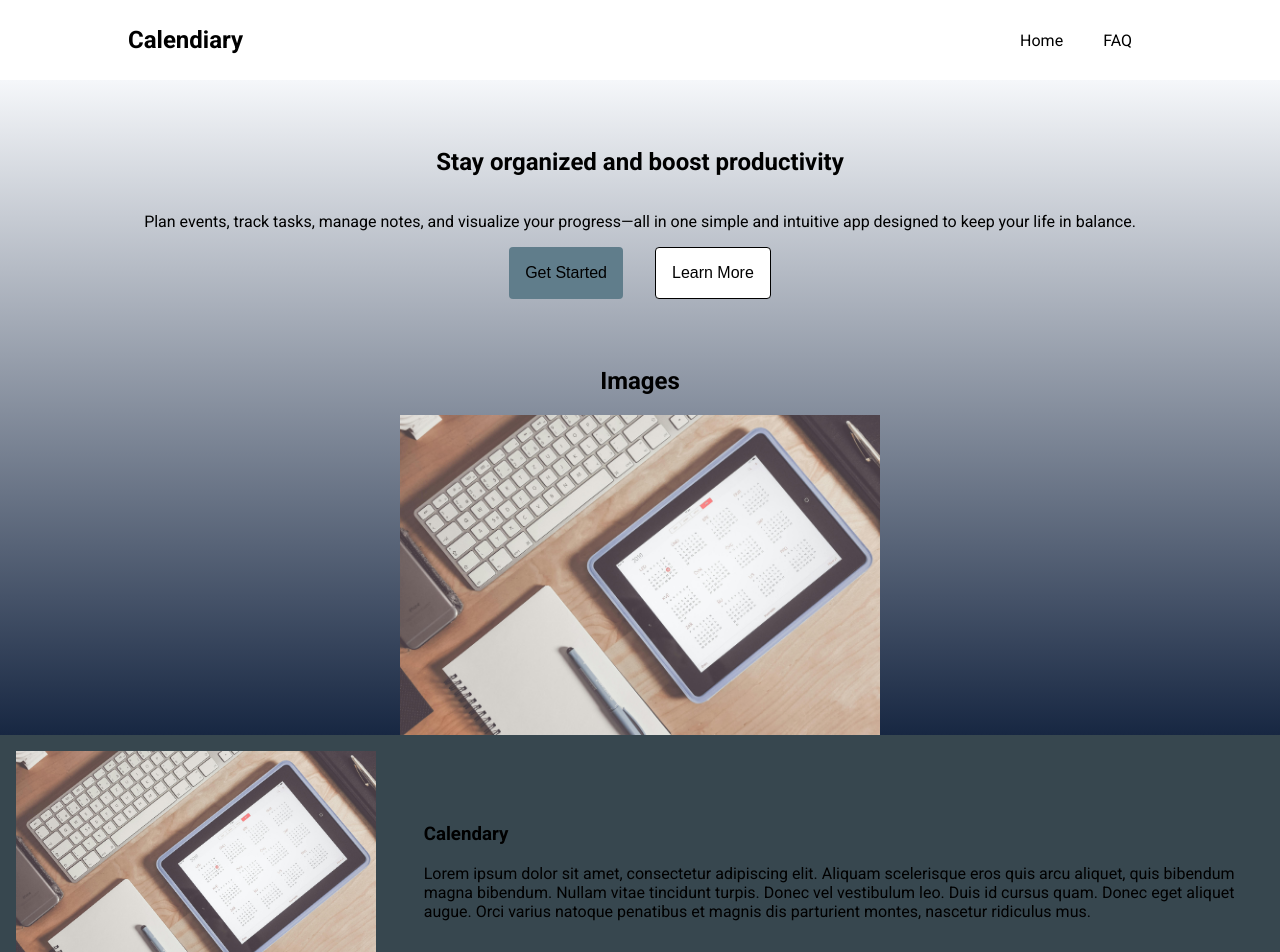
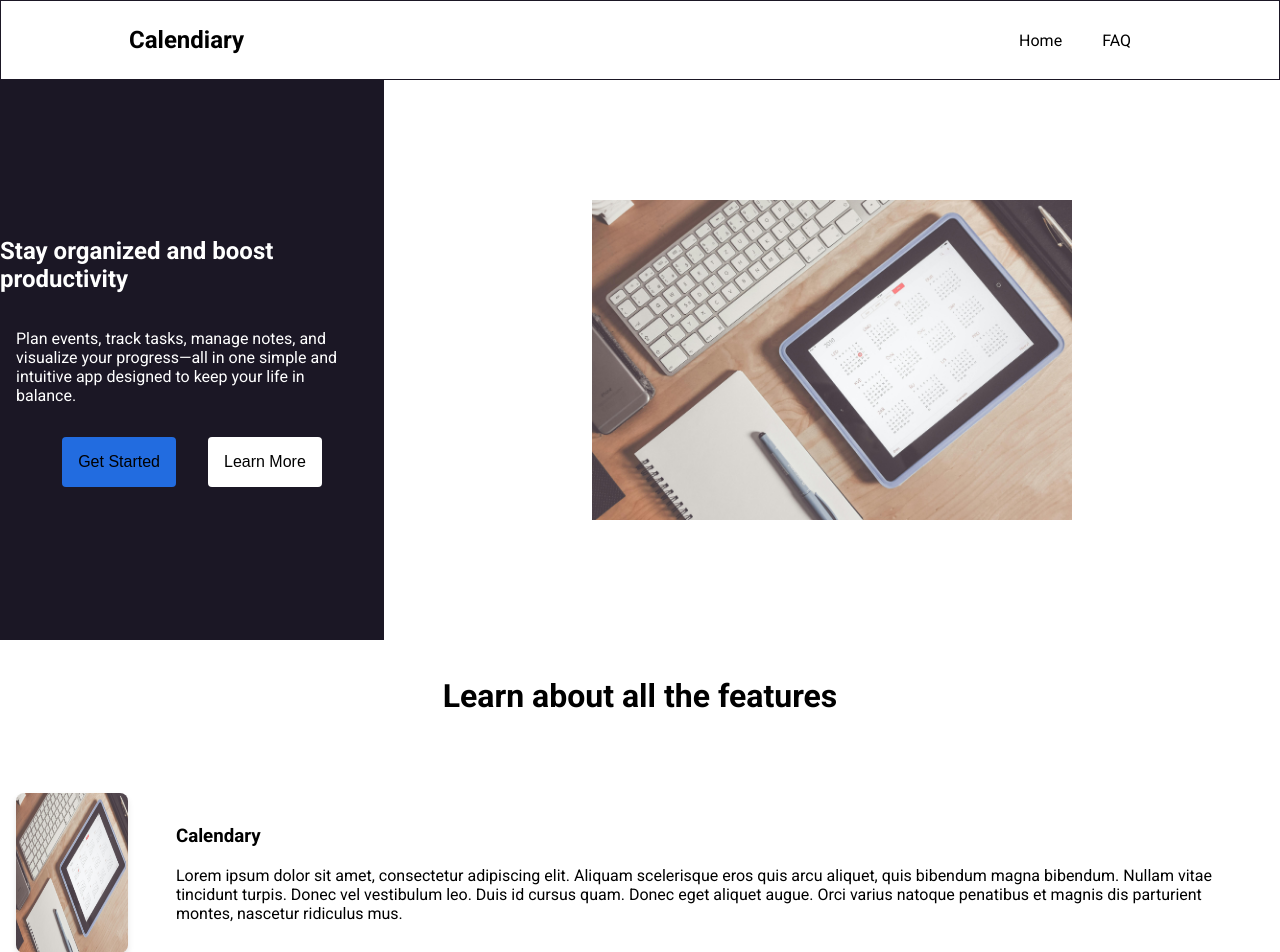
Before and after one commit to rrubbenn/Calendiary, an Angular app in the folder Calendiary/: page / in a window 1280 px wide. Shown: the top 952 px of the page. Built offline with nearby package versions, Linux system fonts and the light colour scheme.

Commit message:
style(home): styling updates

```diff
--- a/Calendiary/src/app/header/header.component.scss
+++ b/Calendiary/src/app/header/header.component.scss
@@ -21,6 +21,7 @@ header {
     background: white;
     padding: 0 10%;
     box-sizing: border-box;
+    border: 1px solid #1B1725;
 }
 
 .inner_header {
--- a/Calendiary/src/app/home/home.component.html
+++ b/Calendiary/src/app/home/home.component.html
@@ -13,21 +13,25 @@
                     <button class="start">
                         Get Started
                     </button>
-                    <a href="# ">
+                    <a href="#features">
                         <button class="learn">
                             Learn More
                         </button>
                     </a>
                 </div>
+
             </div>
         </div>
-        <div class="hero-image">
-            <h2> Images </h2>
+        <div class="hero-img">
             <img src="stockimg.jpg" alt="Calendary">
         </div>
     </div>
 
-    <div class="plank_type_1" id="plank_Calendary">
+    <div id="features">
+        <h1>Learn about all the features</h1>
+    </div>
+
+    <div class="plank_type_1">
         <div class="plank-image">
             <img src="stockimg.jpg" alt="Calendary">
         </div>
--- a/Calendiary/src/app/home/home.component.scss
+++ b/Calendiary/src/app/home/home.component.scss
@@ -1,3 +1,10 @@
+* {
+    // padding: 0;
+    // margin: 0;
+    list-style: none;
+    text-decoration: none;
+}
+
 :host {
     display: block;
 }
@@ -8,18 +15,17 @@
     justify-content: center;
     align-items: center;
     height: auto;
-    //height: 160vh;
-    background: linear-gradient(to bottom, #f5f7fa, #c3cfe2);
 }
 
 .hero {
     display: flex;
-    flex-direction: column;
+    flex-direction: row wrap;
     justify-content: center;
     align-items: center;
-    padding: 0em 1em;
+    padding-bottom: 1em;
     width: 100%;
-    background: linear-gradient(to bottom, #f5f7fa, #172742);
+    height: 70vh;
+    background-color: #ffffff;
 }
 
 .hero-body {
@@ -27,10 +33,11 @@
     flex-direction: column;
     justify-content: center;
     align-items: center;
-    margin: 3em;
-}
-
-.hero-title {
+    width: 30%;
+    height: 100%;
+    margin: 0em;
+    background-color: #1B1725;
+    color: white;
 }
 
 .hero-description {
@@ -38,10 +45,15 @@
     flex-direction: column;
 }
 
+.hero-description p {
+    margin: 1em;
+}
+
 .hero-buttons {
     display: flex;
     flex-direction: row;
     justify-content: center;
+    margin: 1em;
 }
 
 .hero-buttons button {
@@ -55,35 +67,47 @@
     transition: background-color 0.3s ease;
 }
 
+
+
 .hero-buttons .start {
-    background-color: #607d8b;
+    background-color: #226CE0  ;
+}
+
+.hero-buttons .start:hover {
+    color: white;
+    text-decoration: underline;
 }
 
 .hero-buttons .learn {
     background-color: #ffffff;
-    color: black;
-    border: 1px solid black;
 }
 
-.hero-image {
+.hero-buttons .learn:hover {
+    text-decoration: underline;
+}
+
+.hero-img {
     display: flex;
     flex-direction: column;
     justify-content: center;
     align-items: center;
+    height: 100%;
+    width: 70%;
+    background-color: #ffffff;
     margin: 0em 0em;
-    padding: 0em 3em;
+    padding: 0em 0em;
 }
 
-.hero-footer {
-    display: flex;
-}
-
-.hero-image img {
+.hero-img img {
     height: 20em;
 }
 
 img {
     height: 10em;
+}
+
+#features {
+    scroll-margin-top: 80px;
 }
 
 .plank_type_1 {
@@ -92,20 +116,9 @@ img {
     justify-content: center;
     align-items: center;
     width: 100%;
-    background-color: #37474f;
     padding: 0;
     margin: 0;
-}
 
-.plank_type_1 img {
-    padding: 1em;
-    margin: 0;
-    height: 15em;
-    display: block;
-}
-
-.plank-body {
-    padding: 1em 2em;
 }
 
 .plank_type_2 {
@@ -114,14 +127,25 @@ img {
     justify-content: center;
     align-items: center;
     width: 100%;
-    background-color: #ffffff;
     padding: 0;
     margin: 0;
+    background-color: #d8d8d8;
 }
 
-.plank_type_2 img {
+.plank-image {
+    display: flex;
+    align-items: center;
     padding: 1em;
     margin: 0;
     height: 15em;
-    display: block;
 }
+
+.plank-image img {
+    max-width: 100%;
+    border-radius: 8px;
+    box-shadow: 0px 4px 6px rgba(0, 0, 0, 0.1);
+}
+
+.plank-body {
+    padding: 1em 2em;
+}
--- a/Calendiary/src/styles.scss
+++ b/Calendiary/src/styles.scss
@@ -3,6 +3,7 @@
 
 html {
     height: 100vh;
+    scroll-behavior: smooth;
 }
 
 body {
@@ -13,4 +14,5 @@ body {
     height: 100vh;
     overflow-x: hidden;
     overflow-y: auto;
+    background-color: #ffffff;
 }
```
